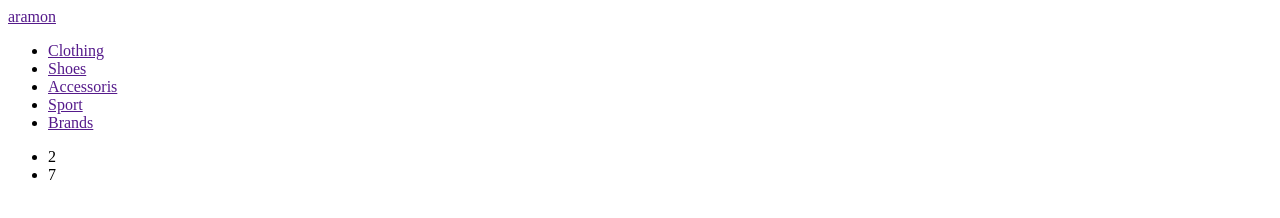
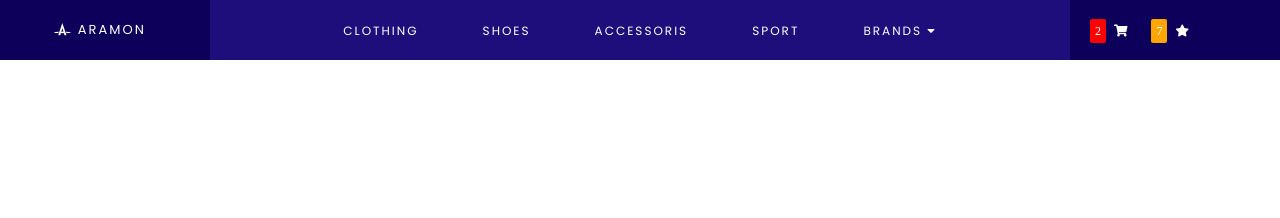
Before and after one commit to abidbagusk/shrink-navbar-on-scroll, a plain HTML site: page index.html in a window 1280 px wide. Drawn offline with Linux system fonts and the light colour scheme.

Commit message:
add style to navbar

```diff
--- a/index.html
+++ b/index.html
@@ -10,6 +10,9 @@
     <link rel="stylesheet" type="text/css" media="screen" href="css/main.css" />
     <!-- Google Font -->
     <link href="https://fonts.googleapis.com/css?family=Poppins:300,400" rel="stylesheet">
+    <!-- Font Awesome -->
+    <link rel="stylesheet" href="https://use.fontawesome.com/releases/v5.7.1/css/all.css" integrity="sha384-fnmOCqbTlWIlj8LyTjo7mOUStjsKC4pOpQbqyi7RrhN7udi9RwhKkMHpvLbHG9Sr"
+        crossorigin="anonymous">
 </head>
 
 <body>
--- a/scss/main.scss
+++ b/scss/main.scss
@@ -1,2 +1,126 @@
 $main-font: 'Poppins',
 sans-serif;
+$main-color : #0c005a;
+$secondary-color : #ff0000;
+$ambient-color : #bc2525;
+$bright-color : #FFFFFF;
+$dark-color : #000000;
+
+
+body,
+html {
+    padding: 0;
+    margin: 0;
+}
+
+// style for list
+%parent-list {
+    list-style-type: none;
+    padding: 0;
+    margin: 0;
+    line-height: 60px;
+}
+
+// Navbar
+.navbar {
+    width: 100%;
+    position: fixed;
+    background-color: $main-color;
+    display: grid;
+    grid-template-columns: 200px 1fr 200px;
+    grid-gap: 10px;
+    grid-auto-rows: 60px;
+    transition: all 0.3s;
+
+    .navbar__brand {
+        font-family: $main-font;
+        font-size: 16px;
+        text-align: center;
+
+        a {
+            color: $bright-color;
+            text-decoration: none;
+            letter-spacing: 2px;
+            text-transform: uppercase;
+            font-size: 13px;
+            line-height: 60px;
+            transition: 0.2s ease-out;
+
+            &:hover {
+                letter-spacing: 3px;
+                transition: .2s ease-in;
+            }
+        }
+    }
+
+    .navbar__menu-list {
+        background-color: #1d0e7c;
+
+        ul {
+            @extend %parent-list;
+            text-align: center;
+
+            li {
+                display: inline-block;
+                padding: 0 30px;
+
+                a {
+                    color: $bright-color;
+                    text-decoration: none;
+                    text-transform: uppercase;
+                    font-family: $main-font;
+                    font-size: 12px;
+                    position: relative;
+                    letter-spacing: 2px;
+                }
+
+                a:before {
+                    position: absolute;
+                    bottom: -5px;
+                    content: '';
+                    width: 0;
+                    height: 2px;
+                    border-radius: 2px;
+                    background: red;
+                    transition: all .5s;
+                }
+
+                a:hover {
+                    &:before {
+                        width: 50%;
+                        transition: all .5s;
+                    }
+                }
+            }
+        }
+    }
+
+    .navbar__profile {
+        ul {
+            @extend %parent-list;
+            text-align: left;
+
+            li {
+                display: inline-block;
+                color: $bright-color;
+                font-size: 12px;
+                padding: 0 10px;
+                cursor: pointer;
+
+                .badge {
+                    padding: 5px;
+                    margin-right: 5px;
+                    border-radius: 2px;
+                    background-color: $secondary-color;
+                }
+
+                .badge--secondary {
+                    padding: 5px;
+                    margin-right: 5px;
+                    border-radius: 2px;
+                    background-color: orange;
+                }
+            }
+        }
+    }
+}
```
Also changed, not shown: css/main.css, 1 other file.
